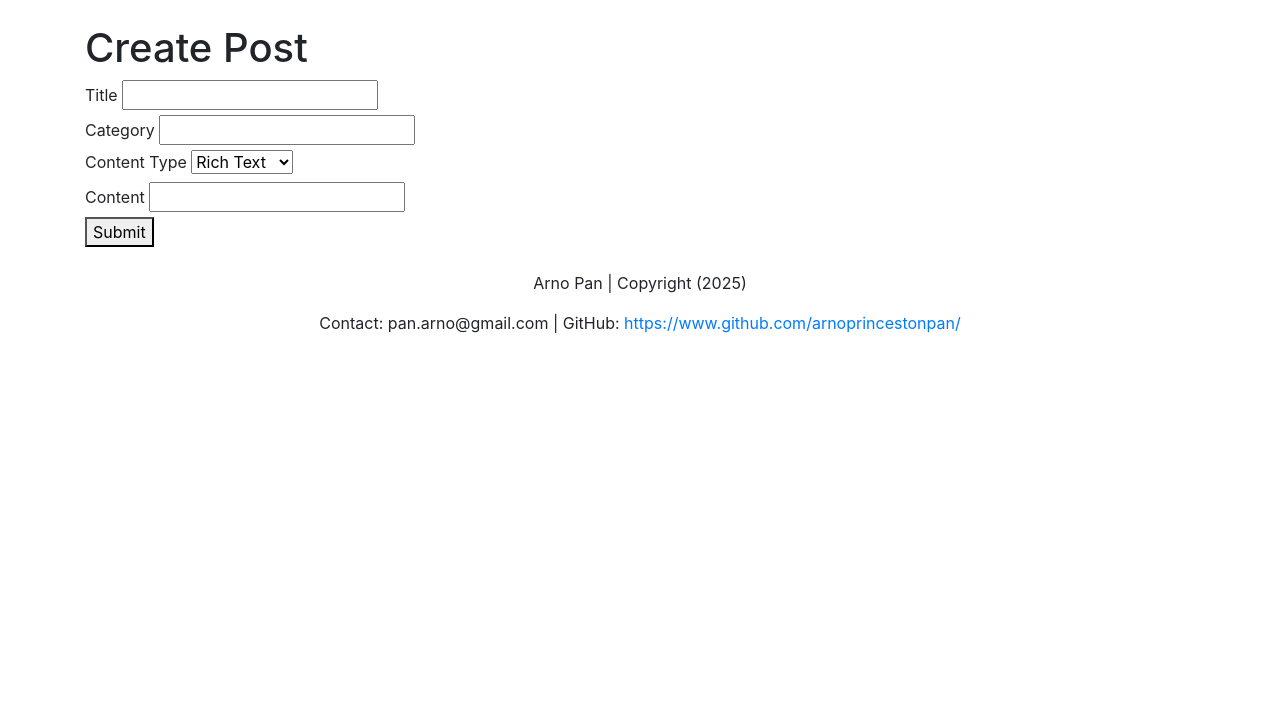
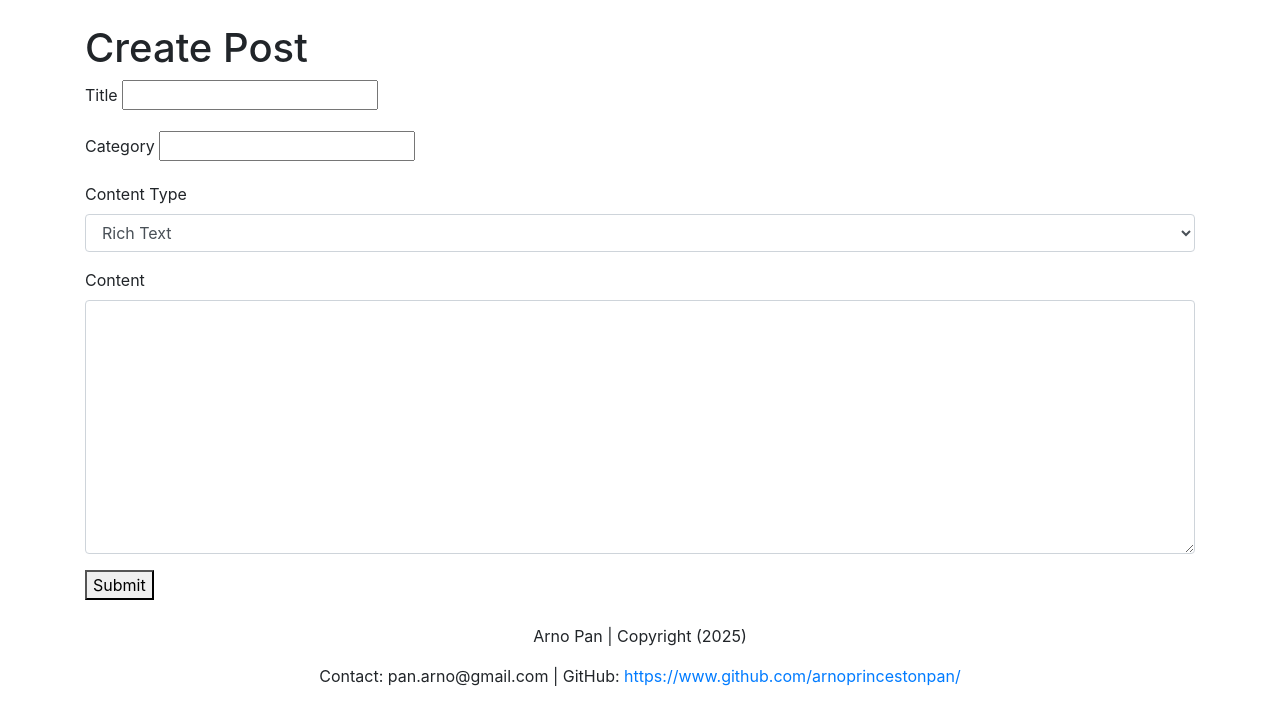
Before and after one commit to arnoprincestonpan/php-sqlite3-blog, a PHP site: page /create.php in a window 1280 px wide. Shown: the part 56-781 px from the top of the page. Run offline with PHP 8.4, Linux system fonts and the light colour scheme.

Commit message:
change text input to text area -> set the row to 10. Add styping for the forms and inputs on create.php.

```diff
--- a/create.php
+++ b/create.php
@@ -4,25 +4,25 @@ include "header.php";
 ?>
     <div class="container mt-4">
         <h1>Create Post</h1>
-        <form action="">
-            <div>
-                <label>Title</label>
-                <input type="text" id="title" name="title" />
+        <form action="create.php" method="post">
+            <div class="form-group">
+                <label for="title">Title</label>
+                <input type="text" id="title" name="title" required/>
             </div>
-            <div>
-                <label>Category</label>
-                <input type="text" id="title" name="title" />
+            <div class="form-group">
+                <label for="category">Category</label>
+                <input type="text" id="category" name="category" required/>
             </div>
-            <div>
-                <label>Content Type</label>
-                <select>
+            <div class="form-group">
+                <label for="content_type">Content Type</label>
+                <select class="form-control" id="content_type" name="content_type">
                     <option value="rich">Rich Text</option>
                     <option value="markdown">Markdown</option>
                 </select>
             </div>
-            <div>
-                <label>Content</label>
-                <input type="text" id="title" name="title" />
+            <div class="form-group">
+                <label for="content">Content</label>
+                <textarea class="form-control" id="content" name="content" rows="10" required></textarea>
             </div>
             <button>Submit</button>
         </form>
```
